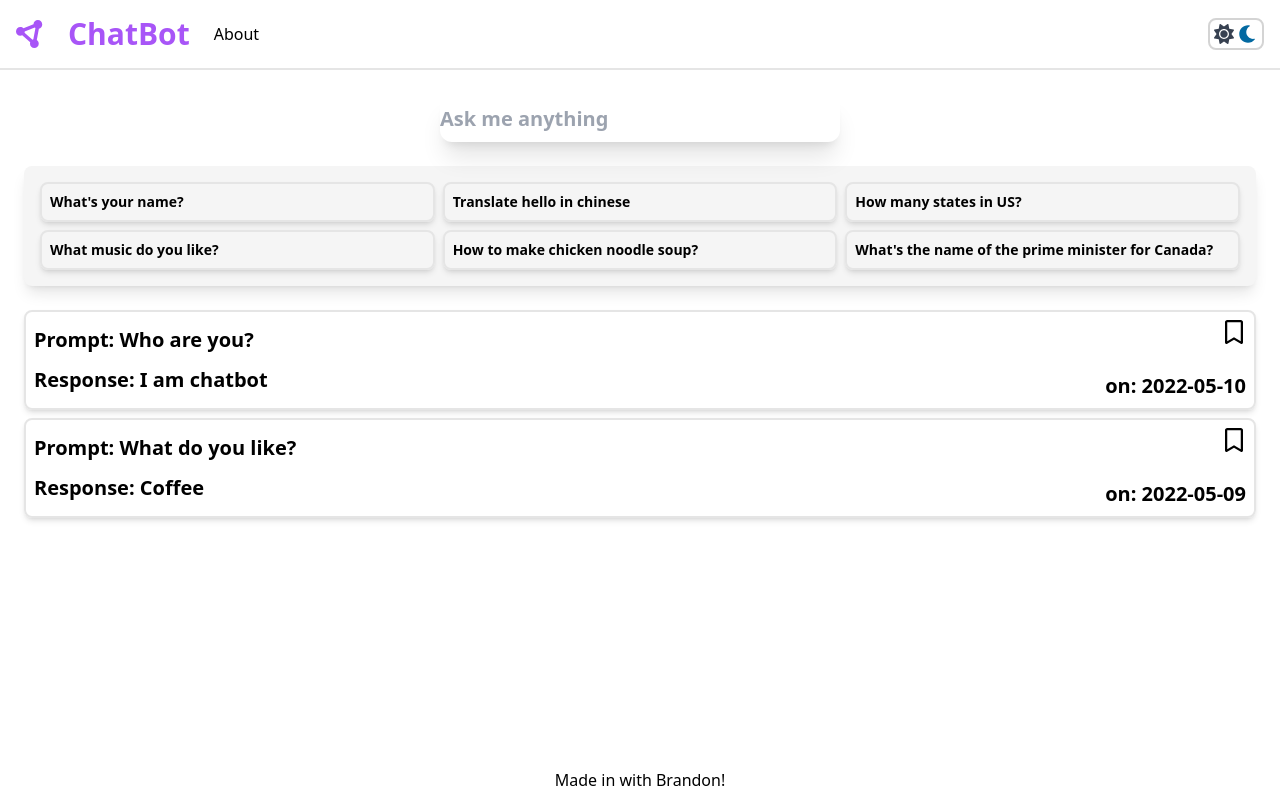
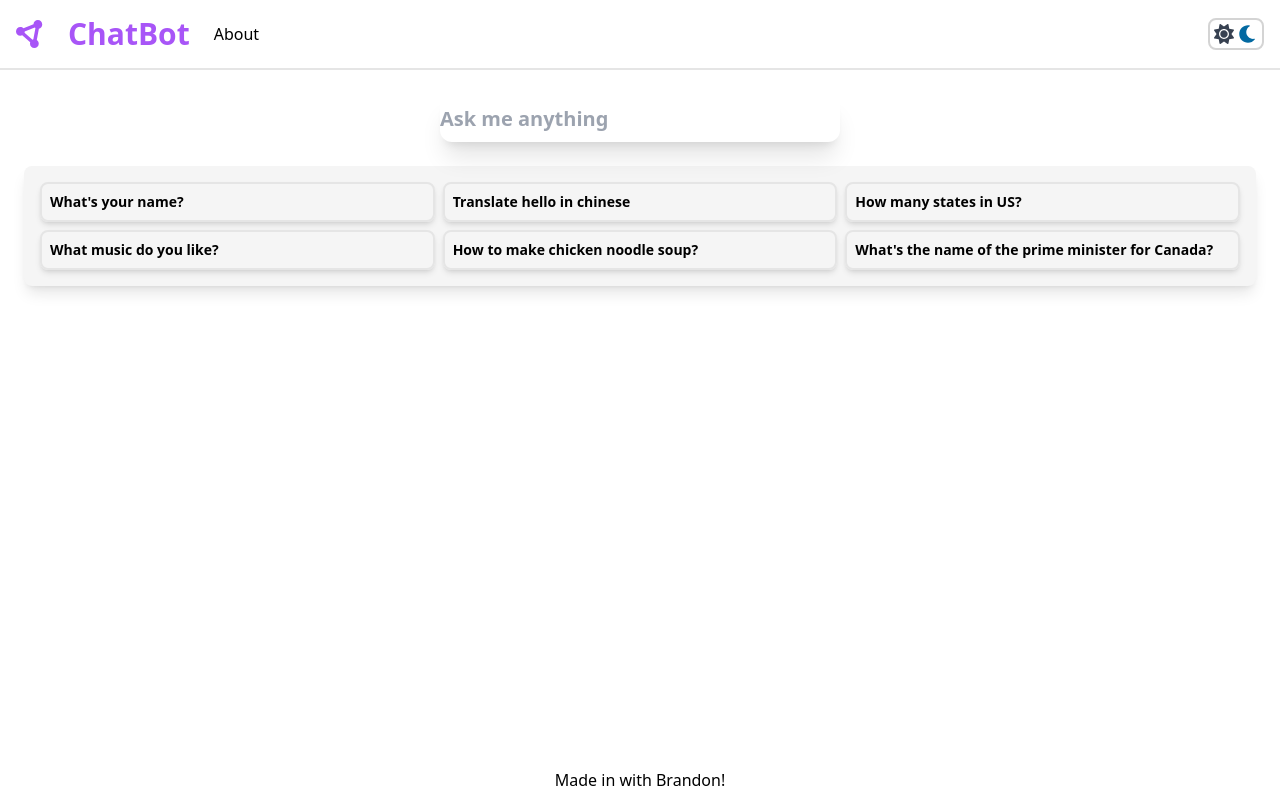
Before and after one commit to niubrandon/chatbot, a React (Create React App) app: page / in a window 1280 px wide. Built offline with nearby package versions, Linux system fonts and the light colour scheme.

Commit message:
lifted up states

```diff
--- a/src/components/CollectionCard.tsx
+++ b/src/components/CollectionCard.tsx
@@ -1,11 +1,9 @@
 import { ReactComponent as BookmarkSvg} from '../assets/bookmark-regular.svg';
 interface Item {
-  id: number
   prompt: string
   response: string
   postedOn: string
 }
-
 interface Props {
   item: Item
 }
@@ -13,19 +11,19 @@ interface Props {
 export default function Card ({item}: Props) {
 
   return (
-    <>
-      <div className="w-full h-[100px] border-2 border-neutral-200 rounded-lg flex justify-between
+
+    <div className="w-full h-fit border-2 border-neutral-200 rounded-lg flex justify-between
       gap-2 shadow-md hover:border-purple-300 hover:shadow-xl dark:bg-black dark:text-white p-2">
       <div className="flex flex-col justify-around">
         <p>Prompt: {item.prompt} </p>
         <p>Response: {item.response} </p>
       </div>
-        <div className="flex flex-col justify-between items-end">
+      <div className="flex flex-col justify-between items-end text-sm">
         <BookmarkSvg className="h-6 w-6 hover:fill-purple-300" />
-          <span>on: {item.postedOn}</span>
+        {item.postedOn}
       </div>
 
     </div>
-    </>
+
   );
 }
--- a/src/components/PromptForm.tsx
+++ b/src/components/PromptForm.tsx
@@ -1,40 +1,15 @@
 import { useEffect, useState } from 'react';
+interface Props {
+  prompt: string
+  setPrompt: (value: string) => void
+  handleSubmit: (event: any) => void
+}
 
-export default function Prompt () {
-  const [prompt, setPrompt] = useState('');
-  const axios = require('axios');
+export default function Prompt ({prompt, setPrompt, handleSubmit}: Props) {
 
   useEffect(() => {
     // console.log('Question is', prompt);
   }, [prompt]);
-
-  function handleSubmit(event: any) {
-    event?.preventDefault();
-    console.log('##form data', event.target.prompt.value);
-    //http request
-    const url = 'https://api.openai.com/v1/engines/text-davinci-002/completions';
-    const data = {
-      'prompt': prompt,
-      'temperature': 0.9,
-      'max_tokens': 150,
-      'top_p': 1,
-      'frequency_penalty': 0,
-      'presence_penalty': 0.6,
-      'stop': [' Human:', ' AI:']
-    };
-    //const api_key= process.env.API_KEY;
-    const api_key = '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';
-    axios.post(url, data, {
-      headers: {
-        'Authorization': `Bearer ${api_key}`
-      }
-    }).then((res: any) => {
-      console.log('###GET REQUEST RESPONSE', res.data);
-    }).catch((error: any) => {
-      console.log('###GET REQUEST ERROR', error);
-    })
-    ;
-  }
 
   return (
     <>
@@ -50,9 +25,7 @@ export default function Prompt () {
             onChange={(e) => setPrompt(e.target.value)}
             className="shadow-xl focus:shadow-3xl rounded-xl w-[400px] h-12"
             placeholder="Ask me anything" />
-
         </form>
-
       </div>
     </>
   );
--- a/src/pages/Home.tsx
+++ b/src/pages/Home.tsx
@@ -1,15 +1,97 @@
+import { useEffect, useState } from 'react';
 import PromptForm from '../components/PromptForm';
 import PresetView from '../views/PresetView';
 import CollectionView from '../views/CollectionView';
 
+interface Collection {
+prompt: string
+response: string
+postedOn: string
+}
 export default function Home () {
+  const [prompt, setPrompt] = useState('');
+  const [collection, setCollection] = useState<Collection[]>([]);
+  const axios = require('axios');
 
+  function handleSubmit(event: any) {
+    event?.preventDefault();
+    console.log('##form data', event.target.prompt.value);
+    //http request
+    const url = 'https://api.openai.com/v1/engines/text-davinci-002/completions';
+    const data = {
+      'prompt': prompt,
+      'temperature': 0.9,
+      'max_tokens': 150,
+      'top_p': 1,
+      'frequency_penalty': 0,
+      'presence_penalty': 0.6,
+      'stop': [' Human:', ' AI:']
+    };
+    //const api_key= process.env.API_KEY;
+    const api_key = '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';
+    axios.post(url, data, {
+      headers: {
+        'Authorization': `Bearer ${api_key}`
+      }
+    }).then((res: any) => {
+      console.log('###GET REQUEST RESPONSE', res.data.choices[0].text);
+      let postedOn = new Date();
+      const newCollection: Collection = {prompt: prompt, response:res.data.choices[0].text, postedOn: postedOn.toUTCString() };
+      //update state pass it to collectionView
+      setCollection(prevState => (
+        [...prevState, newCollection]
+      ));
+
+      if (localStorage.collection) {
+        //collection exist
+        let current = localStorage.collection;
+        console.log('##collection from localstroage', current);
+        let parsedCurrent = JSON.parse(current);
+        console.log('##parsed collection from localstroage', parsedCurrent);
+        let updatedCollection = parsedCurrent.push(newCollection);
+        console.log('##updated collection from localstroage', updatedCollection);
+        localStorage.setItem('collection', JSON.stringify(updatedCollection));
+
+      } else {
+        //collection not exist
+        console.log('##collection do not exist in localstoa=rag');
+        let collectionArray: Array<Collection> = [];
+        collectionArray.push(newCollection);
+        localStorage.setItem('collection', JSON.stringify(newCollection));
+      }
+
+
+    }).catch((error: any) => {
+      console.log('###GET REQUEST ERROR', error);
+    });
+  }
+  useEffect(() => {
+
+  });
+  /*   useEffect(() => {
+    // collection change, update localStorage
+    if (collection.length ) {
+      localStorage.setItem('collection', JSON.stringify(collection));
+    }
+  },[collection]);
+
+  useEffect(() => {
+  // retreve localstorage on load
+    if (localStorage.collection) {
+      let items = localStorage.getItem('collection');
+      console.log('***items is', items);
+
+    }
+
+    // localStorage.setItem('collection', JSON.stringify(collection));
+  },[]);
+ */
   return (
     <>
       <div className="text-xl font-bold pt-6">
-        <PromptForm />
+        <PromptForm prompt={prompt} setPrompt={setPrompt} handleSubmit={handleSubmit} />
         <PresetView />
-        <CollectionView />
+        <CollectionView collection={collection} setCollection={setCollection} />
       </div>
     </>
   );
--- a/src/views/CollectionView.tsx
+++ b/src/views/CollectionView.tsx
@@ -1,12 +1,18 @@
 import CollectionCard from '../components/CollectionCard';
-export default function CollectionView () {
-  const data = [
-    {id: 1, prompt: 'Who are you?', response: 'I am chatbot', postedOn: '2022-05-10'},
-    {id: 2, prompt: 'What do you like?', response: 'Coffee',postedOn: '2022-05-09'},
-  ];
-  const collectionCards = data.map((item) => {
+interface Collection {
+  prompt: string
+  response: string
+  postedOn: string
+  }
+  interface Props {
+    collection: Collection[]
+    setCollection: (value: Collection[]) => void
+  }
+export default function CollectionView ({collection, setCollection}: Props) {
+
+  const collectionCards = collection.map((item, index) => {
     return (
-      <CollectionCard item={item} key={item.id} />
+      <CollectionCard item={item} key={index} />
     );
   });
   return (
```
Lines whose indentation alone changed are shown as unchanged.
